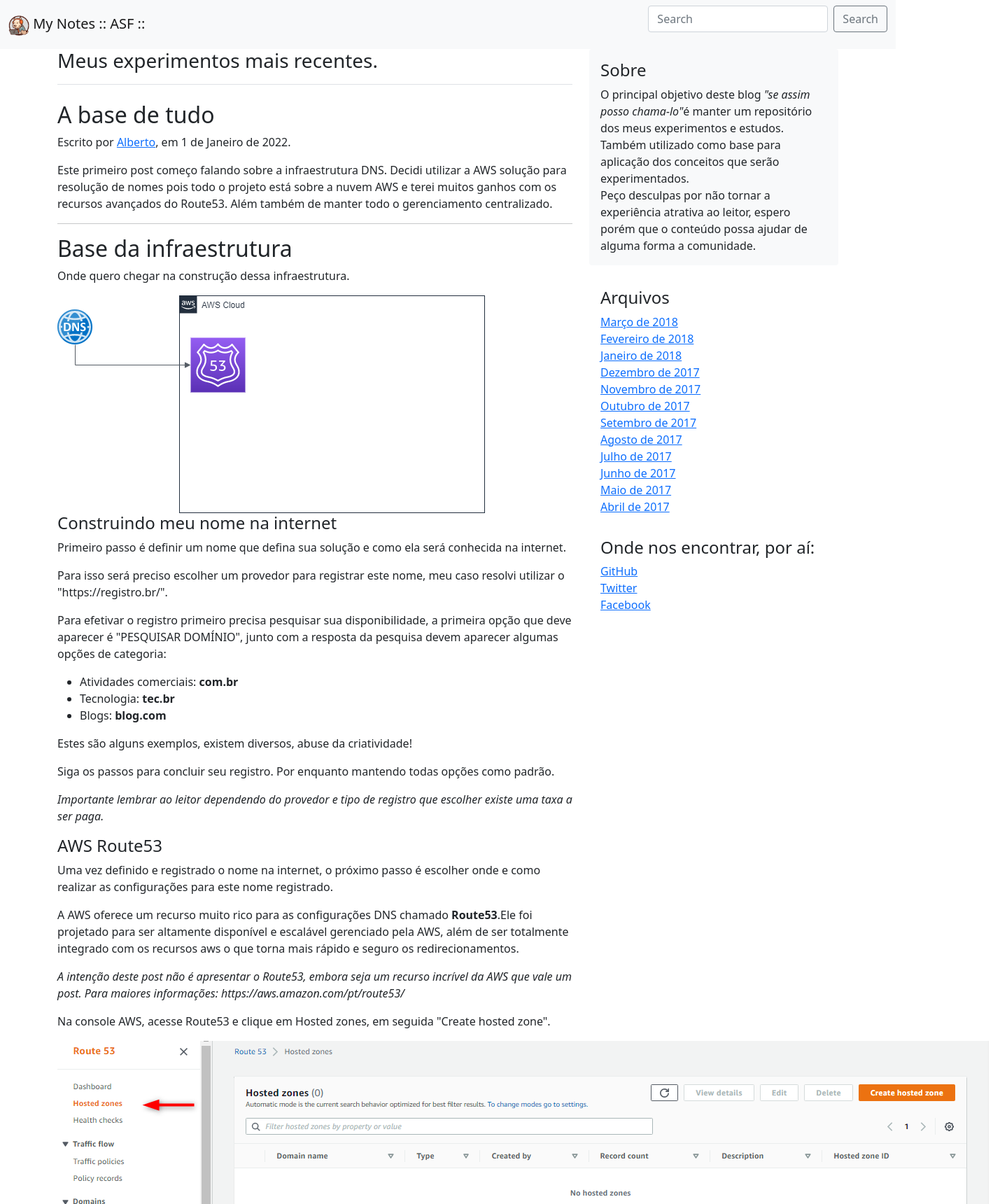
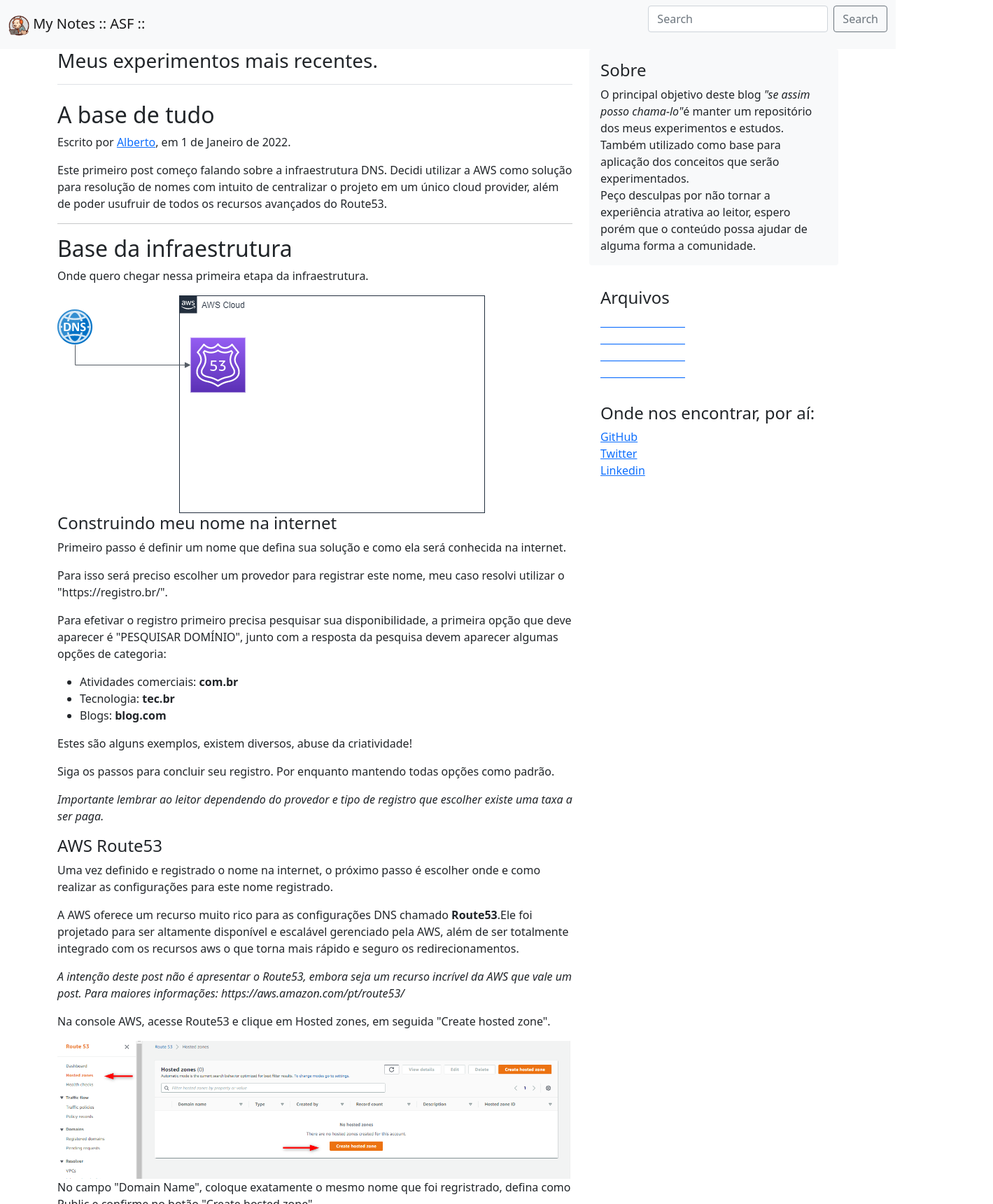
Before and after one commit to albertosfernandes/PersonBlog, an Angular app: page / in a window 1280 px wide. Shown: the top 1720 px of the page at 70% size, 1419 px wide, since content can reach past the window. Built offline with nearby package versions, Linux system fonts and the light colour scheme.

Commit message:
Correcao imagens responsivas

```diff
--- a/src/app/layout/body/blogpost/blogpost.component.html
+++ b/src/app/layout/body/blogpost/blogpost.component.html
@@ -2,11 +2,11 @@
     <h2 class="blog-post-title">A base de tudo</h2>
     <p class="blog-post-meta">Escrito por <a href="#">Alberto</a>, em 1 de Janeiro de 2022.</p>
 
-    <p>Este primeiro post começo falando sobre a infraestrutura DNS. Decidi utilizar a AWS solução para resolução de nomes pois todo o projeto está sobre a nuvem AWS e terei muitos ganhos com os recursos avançados do Route53. Além também de manter todo o gerenciamento centralizado.</p>
+    <p>Este primeiro post começo falando sobre a infraestrutura DNS. Decidi utilizar a AWS como solução para resolução de nomes com intuito de centralizar o  projeto em um único cloud provider, além de poder usufruir de todos os recursos avançados do Route53.</p>
     <hr>
     <h2>Base da infraestrutura</h2>
-    <p>Onde quero chegar na construção dessa infraestrutura.</p>
-    <img [src]="imageUrl1" alt="">
+    <p>Onde quero chegar nessa primeira etapa da infraestrutura.</p>
+    <img [src]="imageUrl1" class="img-fluid" alt="">
     <h4>Construindo meu nome na internet</h4>
     <p>Primeiro passo é definir um nome que defina sua solução e como ela será conhecida na internet.</p>
     <p>Para isso será preciso escolher um provedor para registrar este nome, meu caso resolvi utilizar o "https://registro.br/".</p>
@@ -25,9 +25,9 @@
     <p>A AWS oferece um recurso muito rico para as configurações DNS chamado <b>Route53</b>.Ele foi projetado para ser altamente disponível e escalável gerenciado pela AWS, além de ser totalmente integrado com os recursos aws o que torna mais rápido e seguro os redirecionamentos.</p>
     <p><em>A intenção deste post não é apresentar o Route53, embora seja um recurso incrível da AWS que vale um post. Para maiores informações: https://aws.amazon.com/pt/route53/</em></p>
     <p>Na console AWS, acesse Route53 e clique em Hosted zones, em seguida "Create hosted zone".</p>
-    <img [src]="imageUrl2"  alt="">
+    <img [src]="imageUrl2" class="img-fluid" alt="">
     <p>No campo "Domain Name", coloque exatamente o mesmo nome que foi regristrado, defina como Public e confirme no botão "Create hosted zone".</p>
-    <img [src]="imageUrl3"  alt="">
+    <img [src]="imageUrl3" class="img-fluid" alt="">
     <p>Após a criação acesse o hosted zone criado expande a opção de Hosted zone details e anote os quatro Name Servers que a AWS cria automaticamente, vamos precisar deles para voltar no provedor e informar que utilizaremos esses quatro servidores dns para o registro criado.</p>
-    <img [src]="imageUrl4" alt="">
+    <img [src]="imageUrl4" class="img-fluid" alt="">
   </div><!-- /.blog-post -->
--- a/src/app/layout/body/body.component.html
+++ b/src/app/layout/body/body.component.html
@@ -17,18 +17,10 @@
       <div class="p-3">
         <h4 class="font-italic">Arquivos</h4>
         <ol class="list-unstyled mb-0">
-          <li><a href="#">Março de 2018</a></li>
-          <li><a href="#">Fevereiro de 2018</a></li>
-          <li><a href="#">Janeiro de 2018</a></li>
-          <li><a href="#">Dezembro de 2017</a></li>
-          <li><a href="#">Novembro de 2017</a></li>
-          <li><a href="#">Outubro de 2017</a></li>
-          <li><a href="#">Setembro de 2017</a></li>
-          <li><a href="#">Agosto de 2017</a></li>
-          <li><a href="#">Julho de 2017</a></li>
-          <li><a href="#">Junho de 2017</a></li>
-          <li><a href="#">Maio de 2017</a></li>
-          <li><a href="#">Abril de 2017</a></li>
+          <li><a href="#">_________________</a></li>
+          <li><a href="#">_________________</a></li>
+          <li><a href="#">_________________</a></li>
+          <li><a href="#">_________________</a></li>
         </ol>
       </div>
 
@@ -37,7 +29,7 @@
         <ol class="list-unstyled">
           <li><a href="#">GitHub</a></li>
           <li><a href="#">Twitter</a></li>
-          <li><a href="#">Facebook</a></li>
+          <li><a href="#">Linkedin</a></li>
         </ol>
       </div>
     </aside><!-- /.blog-sidebar -->
```
